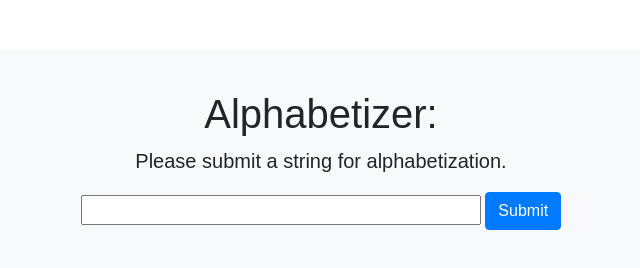
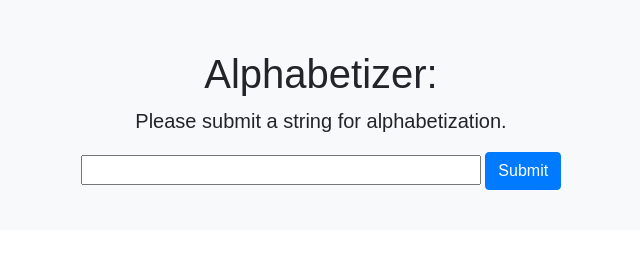
Before and after one commit to jlingenfelser/alphabetizer, a plain HTML site: page index.html in a window 1280 px wide. Shown: the whole page, without its empty margins (319-959 px from the left). Drawn offline with nearby package versions, Linux system fonts and the light colour scheme.

Commit message:
Update index.html

```diff
--- a/index.html
+++ b/index.html
@@ -10,7 +10,6 @@
     <link href="https://stackpath.bootstrapcdn.com/bootstrap/4.3.1/css/bootstrap.min.css" rel="stylesheet">
     <style>
         body {
-            padding-top: 50px;
             font-family: sans-serif;
         }
 
@@ -26,9 +25,9 @@
 </head>
 
 <body>
-    <div class="container">
-        <div class="main bg-light">
-            <h1>Alphabetizer:</h1>
+    <div class="container" style="max-width: 100%;">
+        <div class="main bg-light w-100" style="max-width: 100%">
+            <h1 style="padding-top: 10px">Alphabetizer:</h1>
             <p class="lead">Please submit a string for alphabetization.</p>
             <input type="text" id="str" name="name" required minlength="1" maxlength="1000" size="40">
             <button type="button" class="btn btn-primary" id="submit">Submit</button>
```
